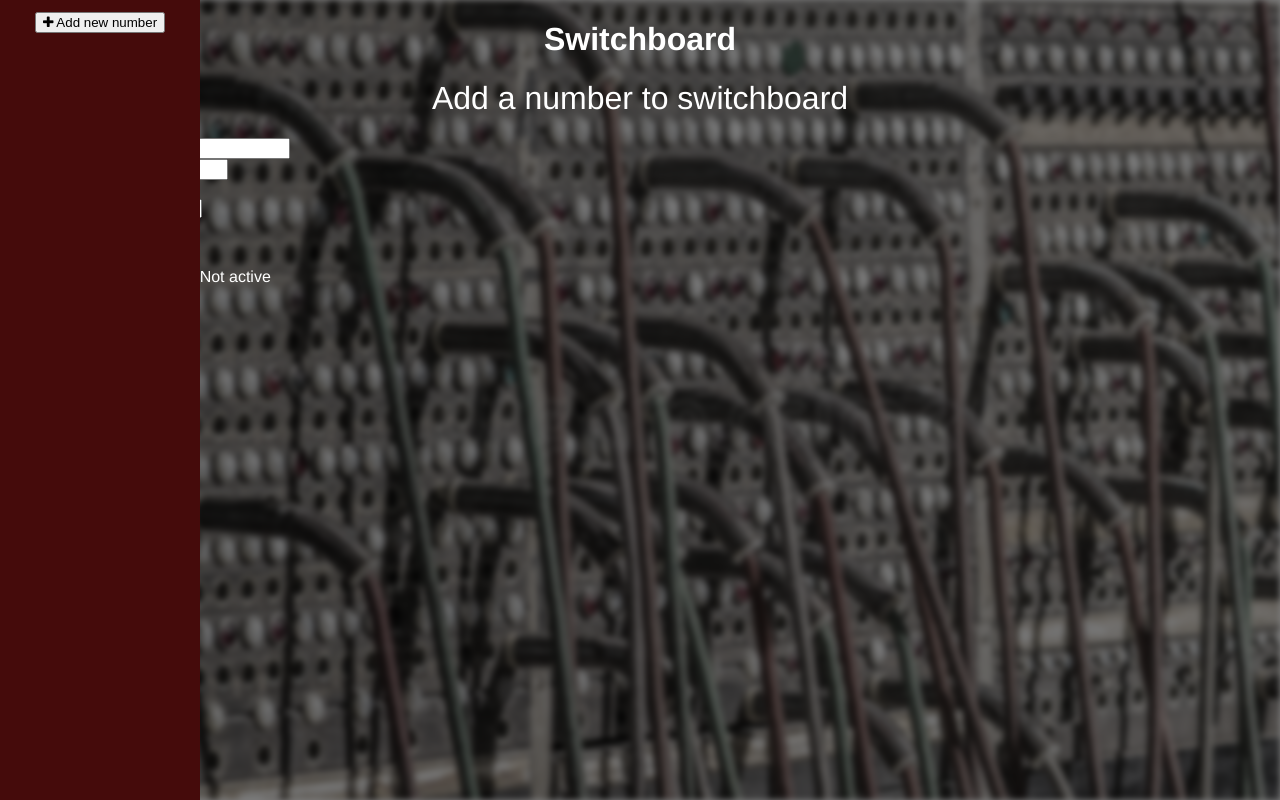
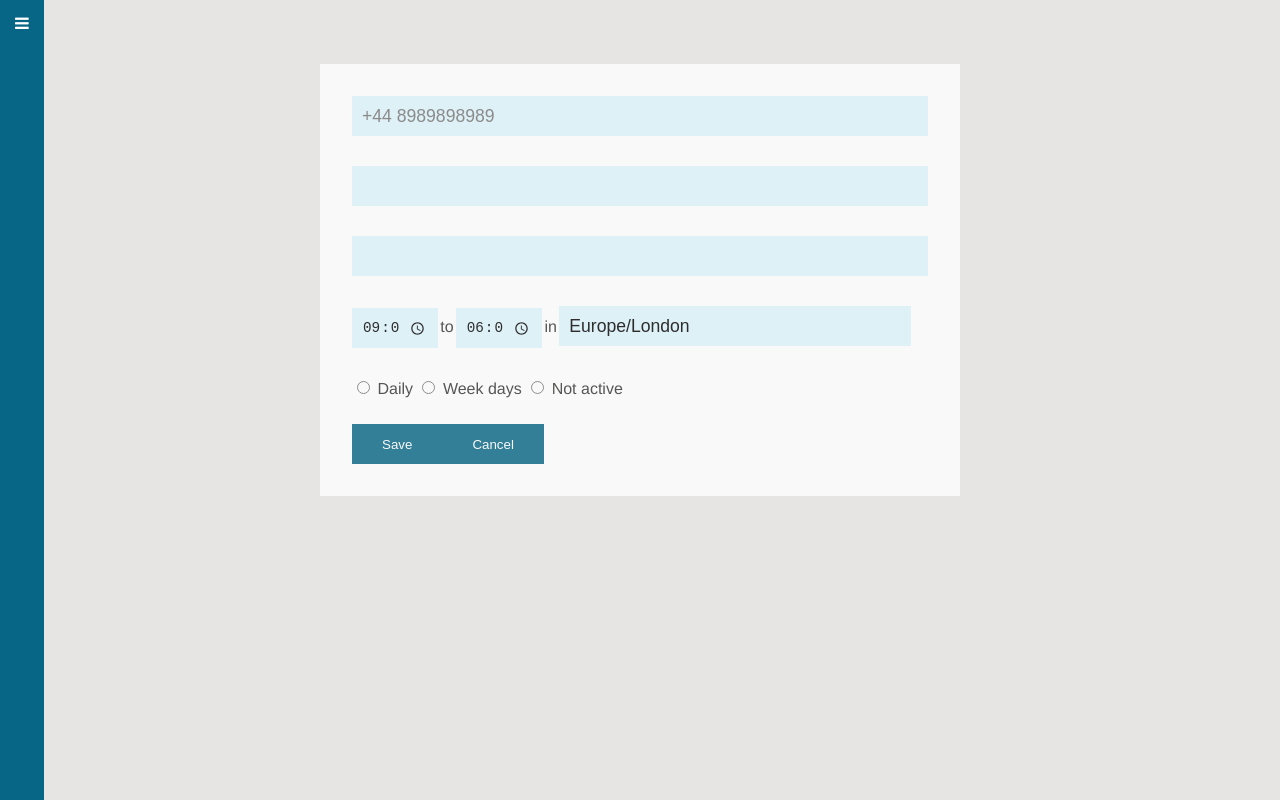
Before and after one commit to ershwetabansal/switchboard-client, a Vue app: page /#/number in a window 1280 px wide. Built offline with nearby package versions, Linux system fonts and the light colour scheme.

Commit message:
Use light blue color theme

```diff
--- a/index.html
+++ b/index.html
@@ -3,6 +3,7 @@
   <head>
     <meta charset="utf-8">
     <link rel="stylesheet" href="https://maxcdn.bootstrapcdn.com/font-awesome/4.7.0/css/font-awesome.min.css">
+    <link href="https://fonts.googleapis.com/css?family=Vollkorn" rel="stylesheet">
     <title>Switchboard</title>
   </head>
   <body style="margin: 0;">
--- a/src/App.vue
+++ b/src/App.vue
@@ -3,12 +3,10 @@
     <div class="content">
       <side-bar></side-bar>
       <div class="main">
-        <h1>Switchboard</h1>
         <router-view></router-view>
       </div>
     </div>
     <div class="background"></div>
-    <div class="overlay"></div>
   </div>
 </template>
 
@@ -24,12 +22,15 @@
 body {
   margin: 0;
 }
+* {
+  box-sizing: border-box;
+}
 #app {
   position: relative;
-  font-family: 'Avenir', Helvetica, Arial, sans-serif;
+  font-family: Helvetica,sans-serif;
   -webkit-font-smoothing: antialiased;
   -moz-osx-font-smoothing: grayscale;
-  color: white;
+  color: #333333;
   height: 100vh;
 }
 
@@ -46,22 +47,22 @@ h1 {
   position: absolute;
   height: 100%;
   width: 100%;
-  filter: grayscale(81%) blur(3px);
   z-index: 1;
   top: 0;
   left: 0;
-  background: url(/static/images/switchboard-background.jpg);
-  -webkit-background-size: cover;
-  background-size: cover;
+  background: #e7e5e4;
 }
-.overlay {
-  position: absolute;
-  background: black;
-  height: 100%;
-  width: 100%;
-  opacity: 0.5;
-  z-index: 2;
-  top: 0;
-  left: 0;
+button {
+  height: 40px;
+  padding: 0 30px;
+  background: #076685;
+  color: white;
+  border: 0;
+  outline: none;
+  cursor: pointer;
 }
+
+  .main {
+    padding-top: 4em;
+  }
 </style>
--- a/src/components/switchboard/Home.vue
+++ b/src/components/switchboard/Home.vue
@@ -1,11 +1,12 @@
 <template>
   <div class="home">
     <ul>
-      <li v-for="number in numbers" v-on:click="update(number.phone_number)">
+      <li v-for="number in numbers" >
         <span :class="number.status" class="status" v-on:click.stop.prevent="signInOut"></span>
         <span>{{ number.name }}</span>
         <span>{{ number.phone_number }}</span>
         <span>{{ number.start_time }} {{ number.end_time }} ({{ number.timezone }})</span>
+        <i class="fa fa-pencil" aria-hidden="true" v-on:click="update(number.phone_number)"></i>
       </li>
     </ul>
   </div>
@@ -69,13 +70,22 @@
   }
 
   li {
-    padding: 2em;
-    background: #450b0b;
-    line-height: 25px;
-    margin-bottom: 10px;
+    padding: 1.5em;
+    background: white;
+    margin-bottom: 20px;
     opacity: 0.8;
+    cursor: move;
   }
 
+  li .fa-pencil {
+    display: none;
+  }
+  li:hover .fa-pencil {
+    float: right;
+    display: inline-block;
+    cursor: pointer;
+    padding: 0 5px;
+  }
   .status {
     float: left;
     width: 15px;
--- a/src/components/switchboard/Number.vue
+++ b/src/components/switchboard/Number.vue
@@ -1,40 +1,35 @@
 <template>
-  <div class="number">
-    <h1 v-if="phone_number">Update switchboard number {{ phone_number }}</h1>
-    <h1 v-else>Add a number to switchboard</h1>
+  <div id="number">
+    <!--<h1 v-if="phone_number">Update switchboard number {{ phone_number }}</h1>-->
+    <!--<h1 v-else>Add a number to switchboard</h1>-->
     <div class="form">
       <form v-on:submit="saveChanges">
         <div>
-          <label for="phone_number">Phone number</label>
-          <input type="text" id="phone_number" v-model="number.phone_number"/>
+          <label for="phone_number" class="sr-only">Phone number</label>
+          <input type="text" id="phone_number" v-model="number.phone_number" placeholder="+44 8989898989"/>
         </div>
         <div>
-          <label for="name">Name</label>
+          <label for="name" class="sr-only">Name</label>
           <input type="text" id="name" v-model="number.name"/>
         </div>
         <div>
-          <label for="role">Role</label>
+          <label for="role" class="sr-only">Role</label>
           <select id="role" v-model="number.role_id">
             <option value="0">Admin</option>
             <option value="1">SuperAdmin</option>
             <option value="2">User</option>
           </select>
         </div>
-        <div>
-          <label for="timezone">Timezone</label>
+        <div v-if="number.schedule !== '4'" id="schedule">
+          <input type="time" id="start_time" v-model="number.start_time">
+          <label>to</label>
+          <input type="time" id="end_time" v-model="number.end_time">
+          <label>in</label>
           <select id="timezone" v-model="number.timezone">
             <option value="America/New_York">America/New York</option>
             <option value="Europe/London">Europe/London</option>
             <option value="Asia/Singapore">Asia/Singapore</option>
           </select>
-        </div>
-        <div v-if="number.schedule !== '4'">
-          <label for="start_time">Start time</label>
-          <input type="time" id="start_time" v-model="number.start_time">
-        </div>
-        <div v-if="number.schedule !== '4'">
-          <label for="end_time">End time</label>
-          <input type="time" id="end_time" v-model="number.end_time">
         </div>
         <div>
           <label for="is-daily">
@@ -128,4 +123,58 @@
   a {
     color: #42b983;
   }
+  h1 {
+    text-align: center;
+  }
+
+  .form {
+    background: #ffffff;
+    padding: 2em;
+    width: 50%;
+    margin: 0 auto;
+    opacity: 0.8;
+  }
+  input, select {
+    margin-bottom: 30px;
+    font-size: 1.1em;
+    background: #ddf4fc;
+  }
+  input[type="text"], input[type="time"] {
+    width: 100%;
+    height: 40px;
+    border: none;
+    outline: none;
+    padding: 3px 10px;
+  }
+  select {
+    position: relative;
+    height: 40px;
+    width: 100%;
+    border-radius: 0;
+    -webkit-appearance: none;
+    padding: 3px 10px;
+    border: none;
+  }
+  select::after {
+    content: '';
+    position: absolute;
+    width: 5px;
+    height: 5px;
+    background: black;
+  }
+
+  #schedule input[type="time"] {
+    width: 15%;
+  }
+  #schedule label {
+    display: inline-block;
+    width: 3%;
+    text-align: center;
+  }
+  #schedule select {
+    width: 61%;
+  }
+  .sr-only {
+    display: none;
+  }
 </style>
--- a/src/components/switchboard/SideBar.vue
+++ b/src/components/switchboard/SideBar.vue
@@ -1,20 +1,34 @@
 <template>
-  <div class="sidebar">
-    <div class="hide-on-hover">
-      <i class="fa fa-bars" aria-hidden="true"></i>
+  <div id="sidebar" v-bind:class="{ expanded: expand }">
+    <div v-if="!expand">
+      <i class="fa fa-bars" aria-hidden="true" v-on:click="expandSideBar"></i>
     </div>
-    <div class="show-on-hover">
-      <button v-on:click="create">
-        <i class="fa fa-plus" aria-hidden="true"></i>
-        Add new number
-      </button>
+    <div v-if="expand">
+      <div>
+        <i class="fa fa-times" aria-hidden="true" v-on:click="expandSideBar"></i>
+      </div>
+      <div>
+        <ul>
+          <li v-on:click="create">
+            Add new number
+          </li>
+        </ul>
+      </div>
     </div>
   </div>
 </template>
 
 <script>
   export default {
+    data () {
+      return {
+        expand: false
+      }
+    },
     methods: {
+      expandSideBar: function () {
+        this.expand = !this.expand
+      },
       create: function () {
         this.$router.push({
           name: 'number.create',
@@ -22,6 +36,7 @@
             phone_number: ''
           }
         })
+        this.expand = false
       }
     }
   }
@@ -29,31 +44,31 @@
 
 <!-- Add "scoped" attribute to limit CSS to this component only -->
 <style scoped>
-  .sidebar {
+  #sidebar {
     position: fixed;
     height: 100%;
-    width: 50px;
-    background: #450b0b;
-    padding-top: 12px;
-    text-align: center;
-    transition: width 0.3s;
+    padding: 15px;
+    background: #076685;
+    color: white;
   }
-  .sidebar .show-on-hover {
-    display: none;
-  }
-  .sidebar:hover {
+  #sidebar.expanded {
     width: 200px;
   }
-  .sidebar:hover .hide-on-hover{
-    display: none;
+
+  #sidebar > div > div {
+    margin-bottom: 10px;
   }
-  .sidebar:hover .show-on-hover {
-    display: block;
+  ul {
+    padding-left: 0;
+    list-style-type: none;
+    margin: 0 -15px;
   }
-  button {
-    /*background: transparent;*/
-    /*border: 0;*/
+  ul > li {
+    padding: 10px;
+  }
+  ul > li:hover {
+    background: #e7e5e4;
     color: black;
-    outline: 0;
+    cursor: pointer;
   }
 </style>
```
